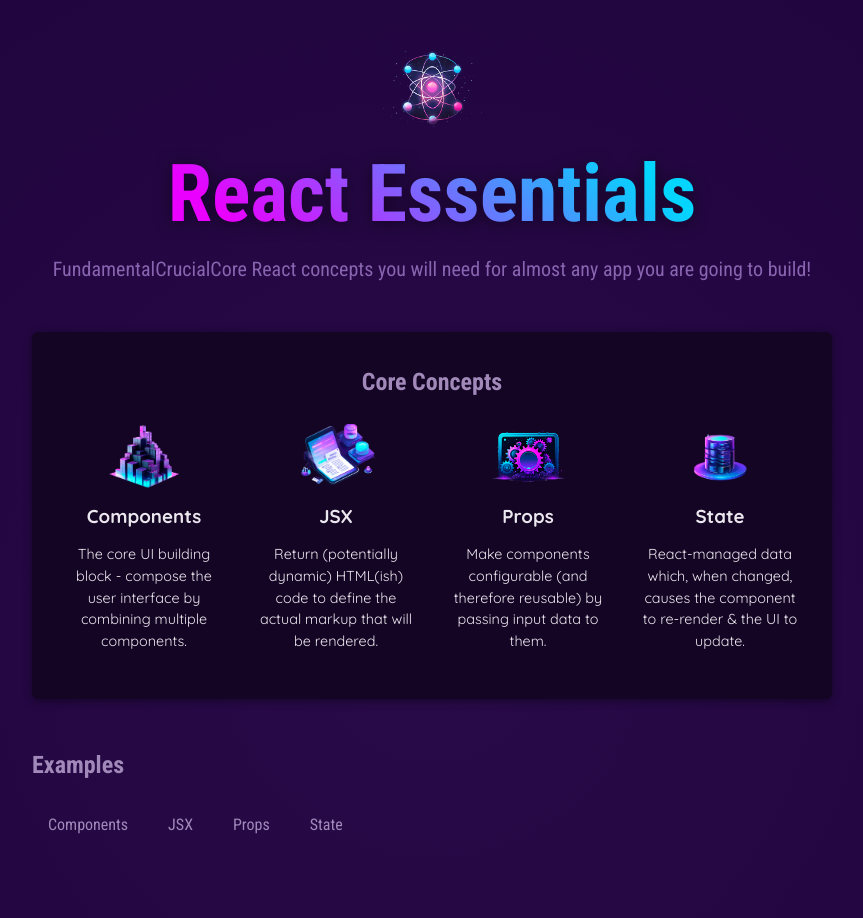
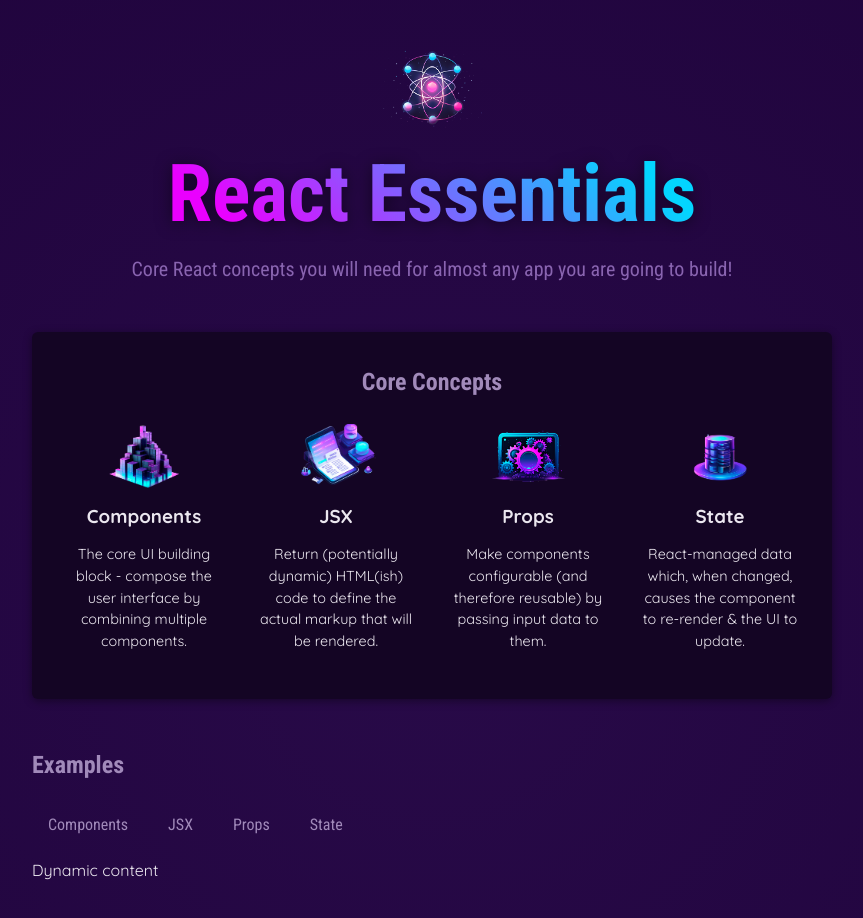
Before and after one commit to vivian-xw7/react-core, a React (Vite) app: page / in a window 1280 px wide. Shown: the top 918 px of the page, without its empty margins (208-1071 px from the left). Built offline with nearby package versions, Linux system fonts and the light colour scheme.

Commit message:
selected button output

```diff
--- a/src/App.jsx
+++ b/src/App.jsx
@@ -1,11 +1,18 @@
+// import { useState } from 'react';
+
 import Header from './components/Header/Header.jsx';
 import { CORE_CONCEPTS } from './data';
 import CoreConcept from './components/CoreConcept.jsx';
 import TabButton from './components/TabButton.jsx'
 
 function App() {
-  function handleSelect() {
-    console.log('hello - selected');
+  // const [ selectedTopic, setSelectedTopic ] = useState('Click a button');
+
+  function handleSelect(selectedButton) {
+    console.log(selectedButton);
+    // selectedButton = 'components', 'JSX', 'Props', 'State';
+    // tabContent = selectedButton;
+    // console.log(tabContent);
   }
 
   return (
@@ -40,11 +47,12 @@ function App() {
         <section id='examples'>
           <h2>Examples</h2>
           <menu>
-            <TabButton onSelect={handleSelect}>Components</TabButton>
-            <TabButton onSelect={handleSelect}>JSX</TabButton>
-            <TabButton onSelect={handleSelect}>Props</TabButton>
-            <TabButton onSelect={handleSelect}>State</TabButton>
+            <TabButton onSelect={() => handleSelect('components')}>Components</TabButton>
+            <TabButton onSelect={() => handleSelect('JSX')}>JSX</TabButton>
+            <TabButton onSelect={() => handleSelect('props')}>Props</TabButton>
+            <TabButton onSelect={() => handleSelect('state')}>State</TabButton>
           </menu>
+          Dynamic content
         </section>
       </main>
     </div>
--- a/src/components/Header/Header.jsx
+++ b/src/components/Header/Header.jsx
@@ -7,14 +7,14 @@ function genRandomInt(max) {
 }
 
 export default function Header() {
-  const words = reactDescriptions[genRandomInt(2)]
+  const descriptions = reactDescriptions[genRandomInt(2)]
 
   return (
     <header>
       <img src="src/assets/react-core-concepts.png" alt="Stylized atom" />
       <h1>React Essentials</h1>
       <p>
-        {reactDescriptions} React concepts you will need for almost any app you are going to build!
+        {descriptions} React concepts you will need for almost any app you are going to build!
       </p>
     </header>
   );
```
